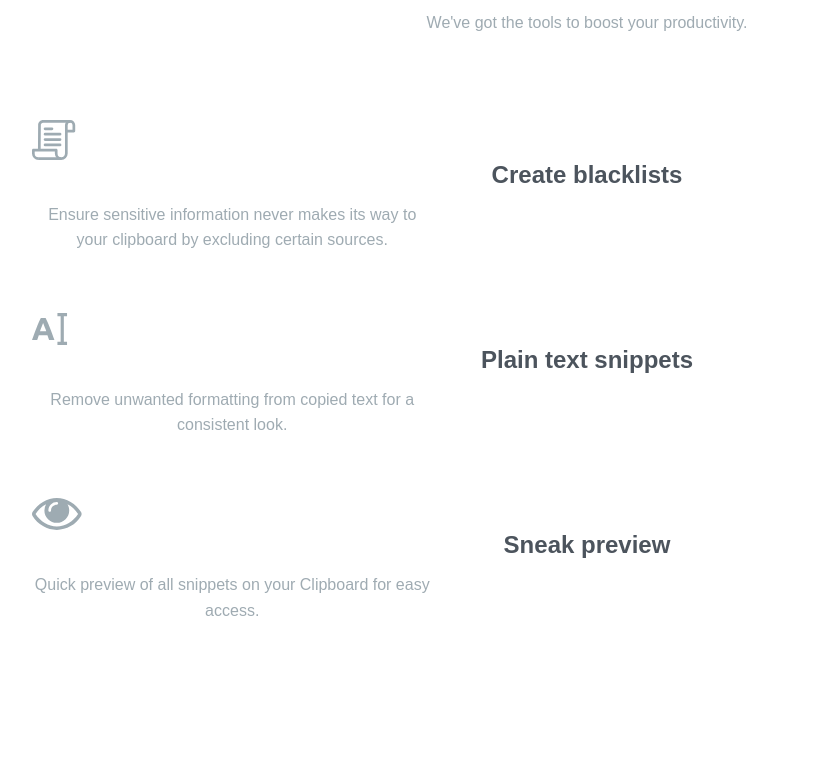
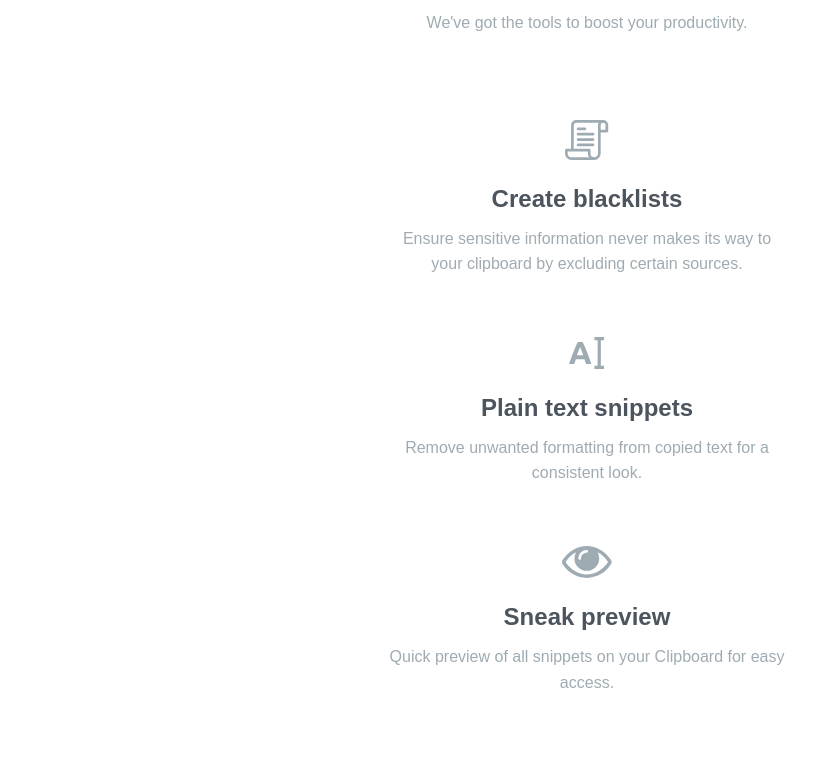
Before and after one commit to karolbanat/clipboard-landing-page, a website: page index.html in a window 1280 px wide. Shown: the part 2555-3322 px from the top of the page, without its empty margins (53-869 px from the left). Drawn offline with nearby package versions, Linux system fonts and the light colour scheme; a web font is replaced by a local one.

Commit message:
Altering feature component layout

```diff
--- a/src/sass/components/_feature.scss
+++ b/src/sass/components/_feature.scss
@@ -1,5 +1,12 @@
 .feature {
+	display: flex;
+	flex-direction: column;
+	align-items: center;
 	text-align: center;
+
+	&__icon {
+		margin-bottom: var(--spacing-2);
+	}
 
 	&__heading {
 		margin-bottom: 1.2rem;
@@ -16,6 +23,7 @@
 
 	&--left {
 		@media (min-width: $bp-medium) {
+			align-items: flex-start;
 			text-align: left;
 		}
 	}
```
Also changed, not shown: dist/css/main.min.css.
